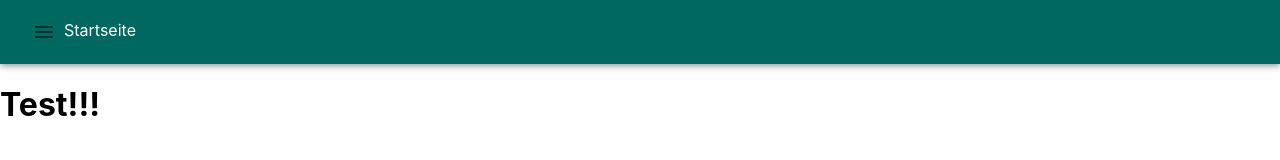
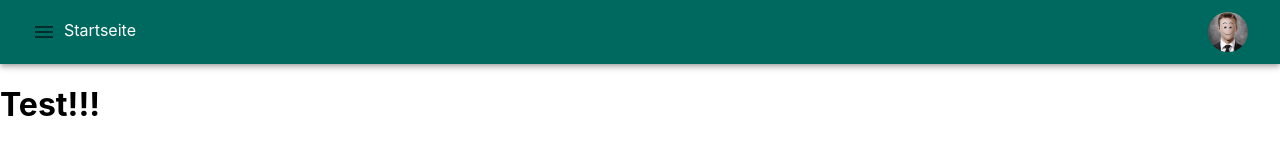
Before and after one commit to jonnef/InfinityApp, a React (Create React App) app in the folder frontend/: page /chest in a window 1280 px wide. Shown: the top 160 px of the page. Built offline with nearby package versions, Linux system fonts and the light colour scheme.

Commit message:
added AccountButton to AppBar

```diff
--- a/frontend/src/comps/InfinityAppBar.tsx
+++ b/frontend/src/comps/InfinityAppBar.tsx
@@ -1,16 +1,21 @@
-import React from 'react';
+// import React from 'react';
 import * as Mui from '@mui/material';
 import MenuButton from './Button/MenuButton';
 import { ThemeProvider } from '@mui/material/styles';
+import AccountButton from './Button/AccountButton';
 import defaultTheme from './Theme';
 
-function InfinityAppBar(){
+function InfinityAppBar(props: {name: String}){
   return(
     <div className="IAppBar">
       <ThemeProvider theme={defaultTheme}>
       	<Mui.AppBar position="static" color="primary">
-        	<Mui.Toolbar>
+        	<Mui.Toolbar style={{justifyContent: "space-between"}}>
           	<MenuButton />
+            <Mui.Typography variant="h4">
+              {props.name}
+            </Mui.Typography>
+            <AccountButton />
       		</Mui.Toolbar>
       	</Mui.AppBar>
       </ThemeProvider>
```
